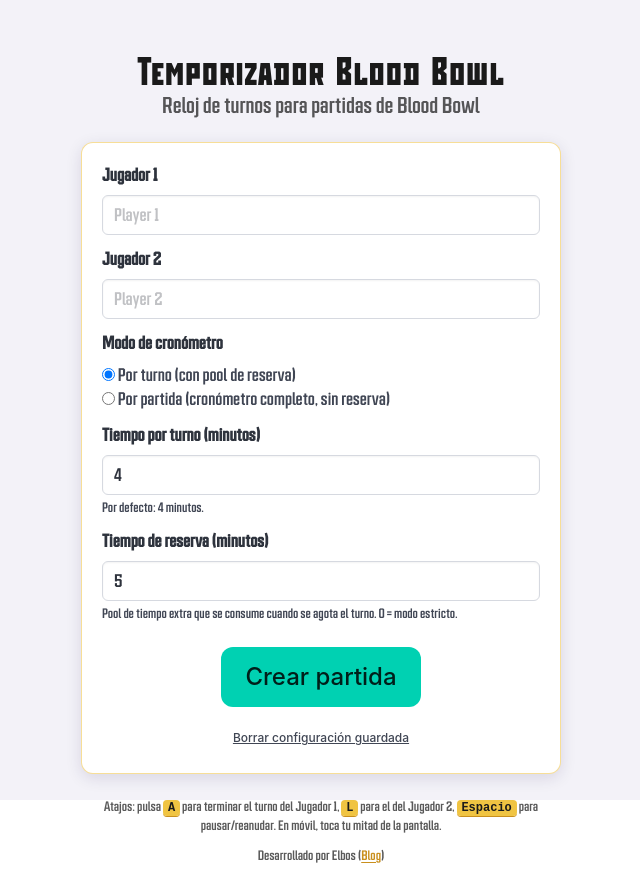
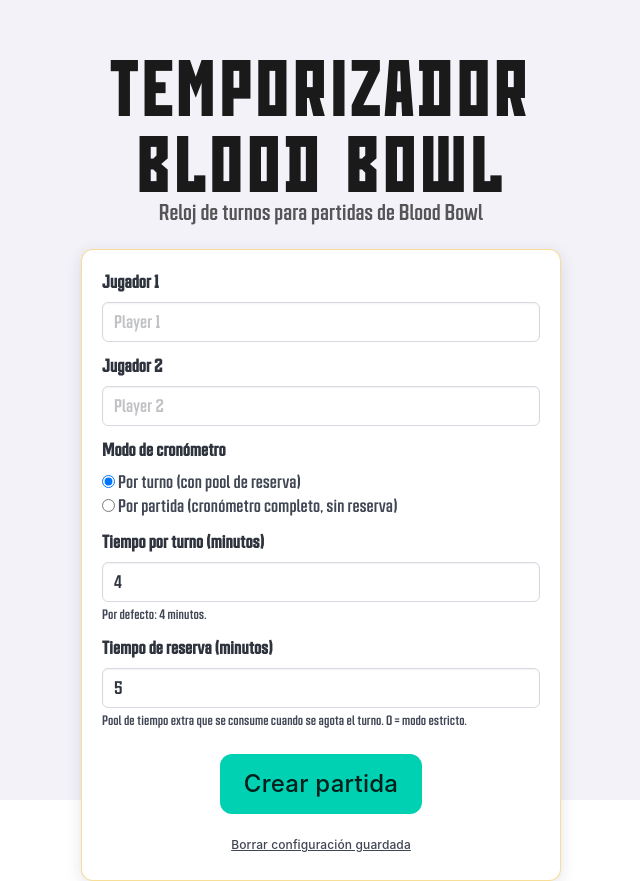
Before and after one commit to PabloRodriguezMontalvo/ChronoBowl, a website with bundled scripts: page index.html in a window 1280 px wide. Shown: the top 881 px of the page, without its empty margins (319-959 px from the left). Built offline with nearby package versions, Linux system fonts and the light colour scheme.

Commit message:
Add styles for title and player card elements

```diff
--- a/assets/css/app.css
+++ b/assets/css/app.css
@@ -437,3 +437,43 @@
     transition-duration: 0ms;
   }
 }
+#config-screen .title,
+h1 {
+  font-family: "RodchenkoCond-Bold", "Arial Narrow", sans-serif;
+  font-size: clamp(2.6rem, 7vw, 5rem);
+  line-height: 0.95;
+  letter-spacing: 0.04em;
+  text-transform: uppercase;
+}
+
+body,
+button,
+input,
+textarea,
+select,
+label,
+.help,
+.content,
+#config-form .label,
+#config-form .input,
+#config-form .help,
+.player-card,
+.match-controls .button {
+  font-family: "Redwing-Medium", "Segoe UI", sans-serif;
+  letter-spacing: 0.01em;
+}
+
+.player-card .player-name {
+  font-family: "Redwing-Medium", "Segoe UI", sans-serif;
+  letter-spacing: 0.08em;
+  text-transform: uppercase;
+}
+
+.player-card .turn-clock {
+  letter-spacing: -0.05em;
+}
+
+.match-controls .button {
+  text-transform: uppercase;
+  letter-spacing: 0.08em;
+}
```
